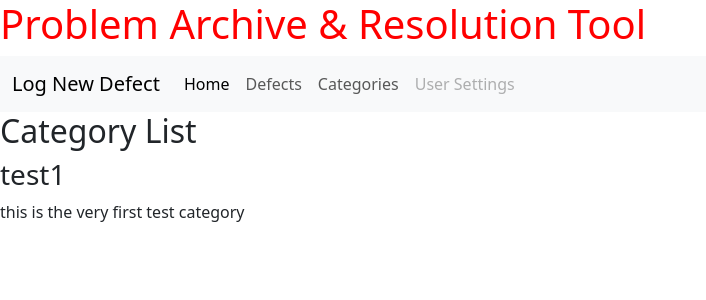
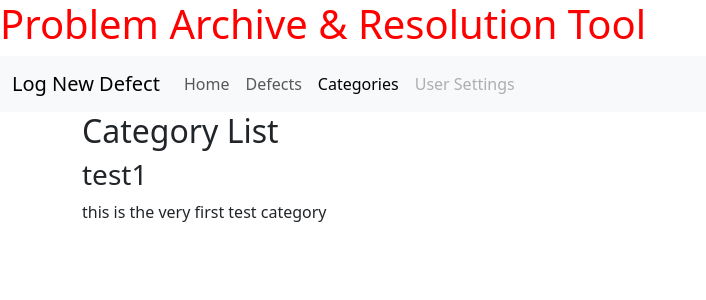
Before and after one commit to bezabu/bb-gp-pp4-part, a Django app: page /defect/category_list/ in a window 1280 px wide. Shown: the top 300 px of the page, without its empty margins (0-706 px from the left). Run offline with Django 4.2, Linux system fonts and the light colour scheme; data comes from the database, SQL or seed files in the repository; some libraries are stand-ins or nearby versions.

Commit message:
fix url tags in navbar

```diff
--- a/defect/urls.py
+++ b/defect/urls.py
@@ -4,4 +4,5 @@ from django.urls import path
 urlpatterns = [
     path('defect_list/', views.DefectList.as_view(), name='def_list'),
     path('category_list/', views.CategoryList.as_view(), name='cat_list'),
+    path('dashboard/', views.DashList.as_view(), name='dash_list'),
 ]
--- a/defect/views.py
+++ b/defect/views.py
@@ -11,3 +11,7 @@ class DefectList(generic.ListView):
 class CategoryList(generic.ListView):
     queryset = Category.objects.all()
     template_name = "category_list.html"
+
+class DashList(generic.ListView):
+    queryset = Defect.objects.all().order_by("-reported_on")[:2]
+    template_name = "dash.html"
--- a/templates/base.html
+++ b/templates/base.html
@@ -1,5 +1,7 @@
 {% load static %}
-
+{% url 'dash_list' as dash_url %}
+{% url 'def_list' as def_url %}
+{% url 'cat_list' as cat_url %}
 
 <!DOCTYPE html>
 <html lang="en">
@@ -24,13 +26,13 @@
           <div class="collapse navbar-collapse" id="navbarNav">
             <ul class="navbar-nav">
               <li class="nav-item">
-                <a class="nav-link active" aria-current="page" href="#">Home</a>
+                <a class="nav-link{% if request.path == dash_url %} active{% endif %}" aria-current="page" href="{% url 'dash_list' %}">Home</a>
               </li>
               <li class="nav-item">
-                <a class="nav-link" href="{% url 'def_list' %}">Defects</a>
+                <a class="nav-link{% if request.path == def_url %} active{% endif %}" href="{% url 'def_list' %}">Defects</a>
               </li>
               <li class="nav-item">
-                <a class="nav-link" href="{% url 'cat_list' %}">Categories</a>
+                <a class="nav-link{% if request.path == cat_url %} active{% endif %}" href="{% url 'cat_list' %}">Categories</a>
               </li>
               <li class="nav-item">
                 <a class="nav-link disabled" aria-disabled="true">User Settings</a>
@@ -39,7 +41,7 @@
           </div>
         </div>
       </nav>
-    <main>
+    <main class="container-lg">
         {% block content %}
         <!-- Content Goes here -->
         {% endblock content %}
```
Also changed, not shown: defect/templates/defect/dash.html (added, +12 -0 lines).
